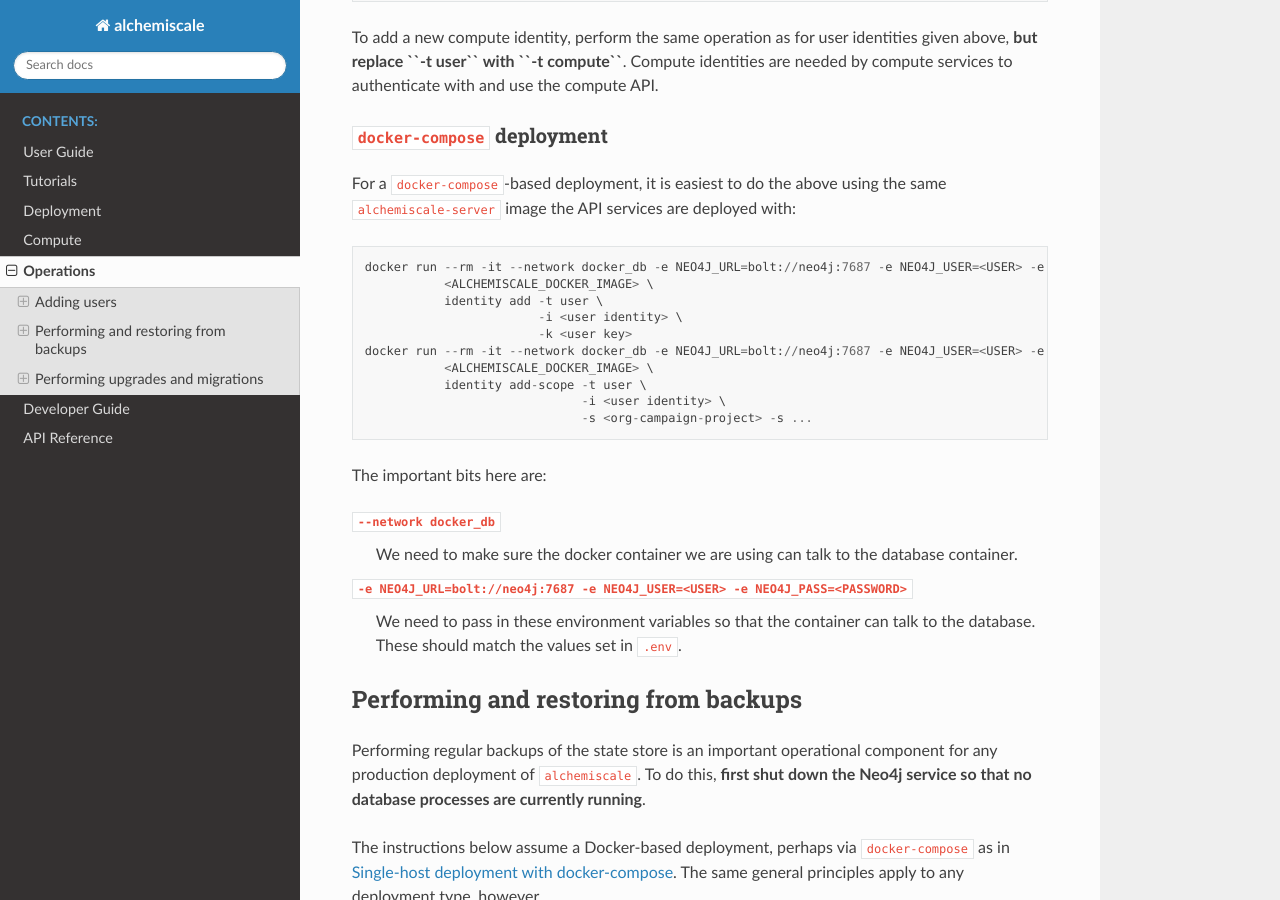
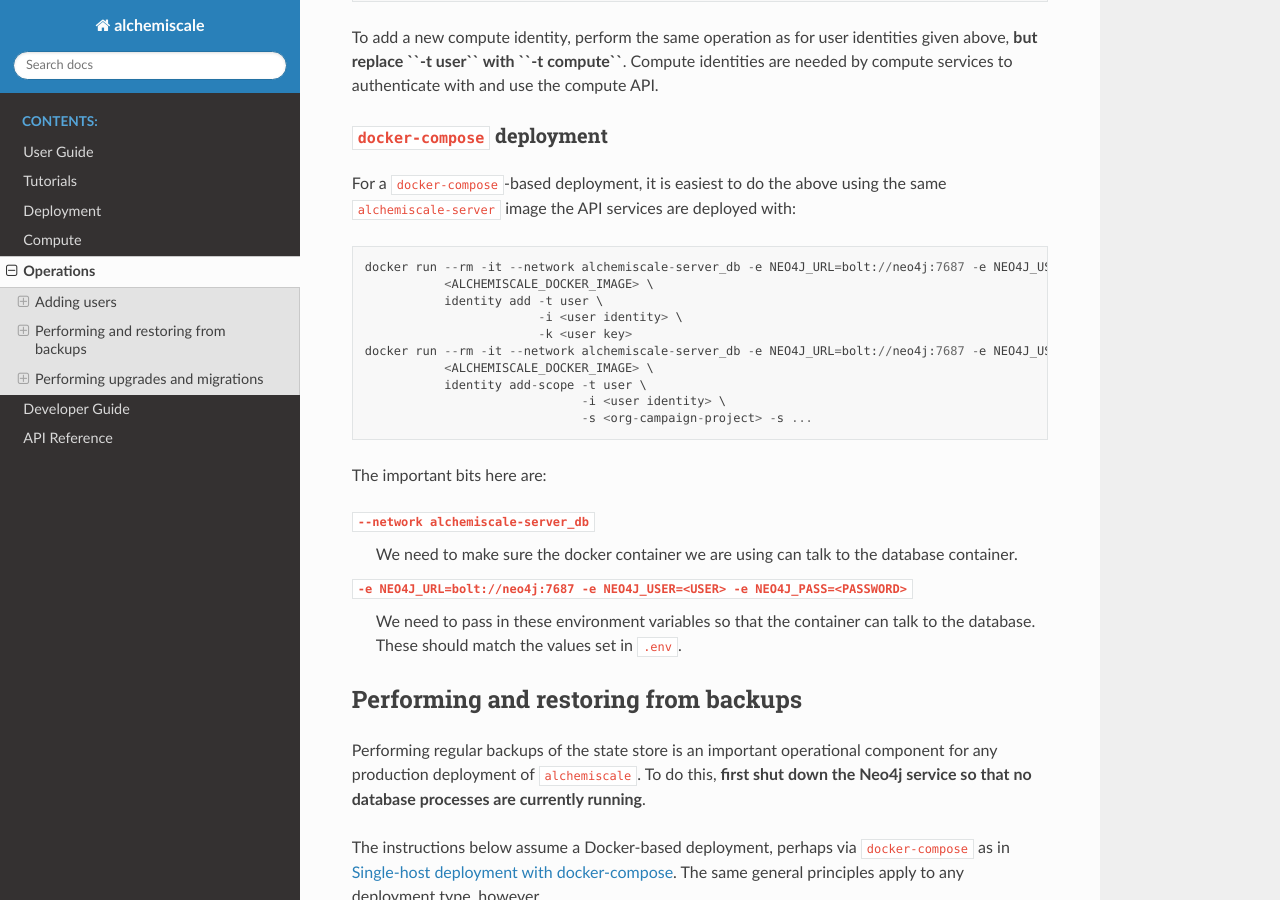
Before and after one commit to OpenFreeEnergy/alchemiscale, a Sphinx documentation site: the page built from docs/operations.rst, in a window 1280 px wide and 900 px high, scrolled down 537 px. Built offline with Sphinx 7.4.7 and the Read the Docs theme 2.0.0, drawn with Linux system fonts in a browser that asks for light colours; some of the changed text lies outside the part shown.

Commit message:
Update to operations docs from v0.4.0 deployment

```diff
--- a/docs/operations.rst
+++ b/docs/operations.rst
@@ -30,12 +30,12 @@
 
 For a ``docker-compose``-based deployment, it is easiest to do the above using the same ``alchemiscale-server`` image the API services are deployed with::
 
-    docker run --rm -it --network docker_db -e NEO4J_URL=bolt://neo4j:7687 -e NEO4J_USER=<USER> -e NEO4J_PASS=<PASSWORD> \
+    docker run --rm -it --network alchemiscale-server_db -e NEO4J_URL=bolt://neo4j:7687 -e NEO4J_USER=<USER> -e NEO4J_PASS=<PASSWORD> \
                <ALCHEMISCALE_DOCKER_IMAGE> \
                identity add -t user \
                             -i <user identity> \
                             -k <user key>
-    docker run --rm -it --network docker_db -e NEO4J_URL=bolt://neo4j:7687 -e NEO4J_USER=<USER> -e NEO4J_PASS=<PASSWORD> \
+    docker run --rm -it --network alchemiscale-server_db -e NEO4J_URL=bolt://neo4j:7687 -e NEO4J_USER=<USER> -e NEO4J_PASS=<PASSWORD> \
                <ALCHEMISCALE_DOCKER_IMAGE> \
                identity add-scope -t user \
                                   -i <user identity> \
@@ -43,7 +43,7 @@
 
 The important bits here are:
 
-``--network docker_db``
+``--network alchemiscale-server_db``
     We need to make sure the docker container we are using can talk to the database container.
 
 ``-e NEO4J_URL=bolt://neo4j:7687 -e NEO4J_USER=<USER> -e NEO4J_PASS=<PASSWORD>``
@@ -155,7 +155,7 @@
 
 3. In another shell on the same host, perform the `alchemiscale` schema migration::
 
-    docker run --rm -it --network docker_db -e NEO4J_URL=bolt://neo4j:7687 -e NEO4J_USER=<USER> -e NEO4J_PASS=<PASSWORD> \
+    docker run --rm -it --network alchemiscale-server_db -e NEO4J_URL=bolt://neo4j:7687 -e NEO4J_USER=<USER> -e NEO4J_PASS=<PASSWORD> \
                ghcr.io/openforcefield/alchemiscale-server:v0.4.0 \
                database migrate v03-to-v04
 
```
Also changed, not shown: other parts of docs/operations.rst (+1 -1 lines).
